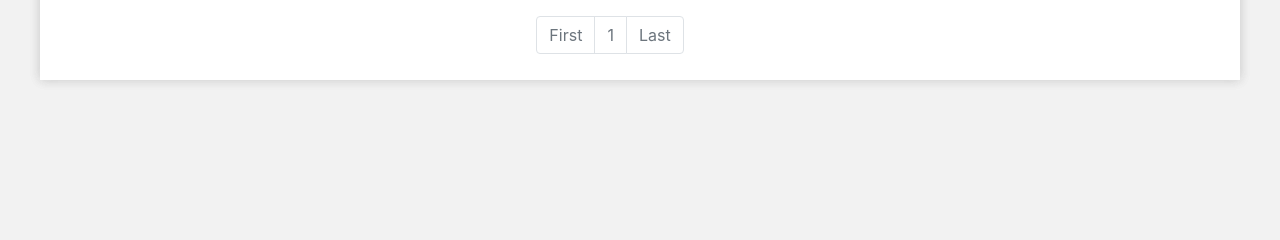
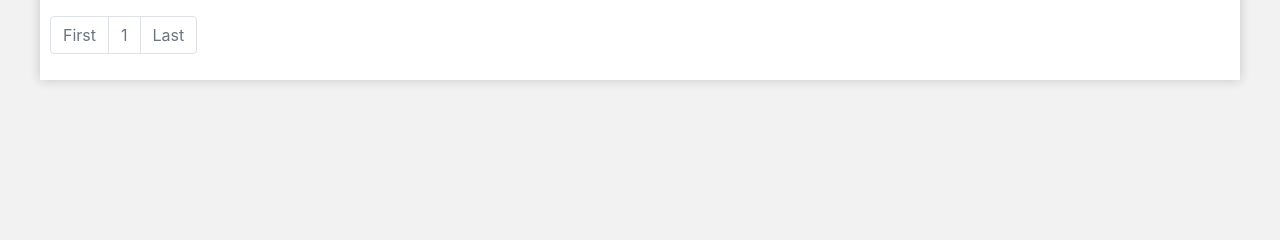
Before and after one commit to murradkh/StockProject, a Django app: page / in a window 1280 px wide. Shown: the part 180-420 px from the top of the page. Run offline with Django 3.2, Linux system fonts and the light colour scheme; data that the repository does not hold is empty; some libraries are stand-ins or nearby versions.

Commit message:
fixing overflow navigation-pages bar

```diff
--- a/myapp/templates/index.html
+++ b/myapp/templates/index.html
@@ -64,8 +64,8 @@
 </table>
 
 
-<nav aria-label="Page navigation example">
-    <ul class="pagination justify-content-center">
+<nav aria-label="Page navigation" style="overflow-x: scroll;">
+    <ul class="pagination" >
         {% if page_obj.has_previous %}
             <li class="page-item">
                 {% else %}
```
